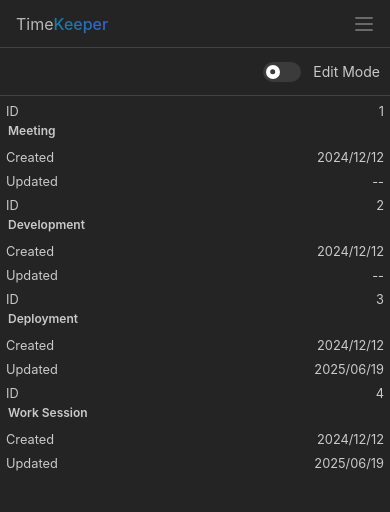
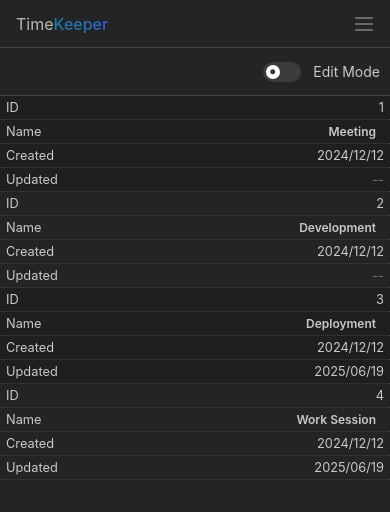
Before and after one commit to DanielSerio/timekeeper, a React (Vite) app in the folder web/: page /categories in a window 390 px wide. Shown: the top 512 px of the page. Built offline with nearby package versions, Linux system fonts and the light colour scheme.

Commit message:
more responsive styles

```diff
--- a/web/src/modules/Categories/components/CategoriesTable.tsx
+++ b/web/src/modules/Categories/components/CategoriesTable.tsx
@@ -76,7 +76,10 @@ export function CategoriesTable() {
 
                     if (isActionColumn(columnId, CATEGORY_COLUMNS)) {
                       return (
-                        <Box key={cell.id}>
+                        <CategoriesTableCell
+                          name={cell.column.columnDef.header as string}
+                          key={cell.id}
+                        >
                           <Button
                             className="cell-action"
                             size="compact-xs"
@@ -85,7 +88,7 @@ export function CategoriesTable() {
                           >
                             {cell.renderValue() as ReactNode}
                           </Button>
-                        </Box>
+                        </CategoriesTableCell>
                       );
                     }
 
--- a/web/src/styles/module/table/_cell.scss
+++ b/web/src/styles/module/table/_cell.scss
@@ -1,6 +1,7 @@
 .table-cell {
   display: flex;
   justify-content: space-between;
+  align-items: center;
   max-height: 24px;
 
   .label,
--- a/web/src/styles/module/table/_query.scss
+++ b/web/src/styles/module/table/_query.scss
@@ -8,6 +8,10 @@
     flex-direction: column;
   }
 
+  .table-cell {
+    border-bottom: 1px dotted var(--mantine-color-default-border);
+  }
+
   .table-cell .label {
     display: inline-flex;
   }
--- a/web/src/styles/module/table/_row.scss
+++ b/web/src/styles/module/table/_row.scss
@@ -2,3 +2,7 @@
 .table-section.head {
   display: grid;
 }
+
+.table-row:nth-child(odd) {
+  background-color: var(--mantine-color-dark-8);
+}
--- /dev/null
+++ b/web/src/styles/module/utility/_color.scss
@@ -0,0 +1,3 @@
+.muted {
+  opacity: 0.5;
+}
--- /dev/null
+++ b/web/src/styles/module/utility/_index.scss
@@ -0,0 +1 @@
+@forward "color";
--- a/web/src/styles/output/global.scss
+++ b/web/src/styles/output/global.scss
@@ -1,3 +1,4 @@
 @forward "../module/mantine";
 @forward "../module/navigation";
 @forward "../module/table";
+@forward "../module/utility";
```
